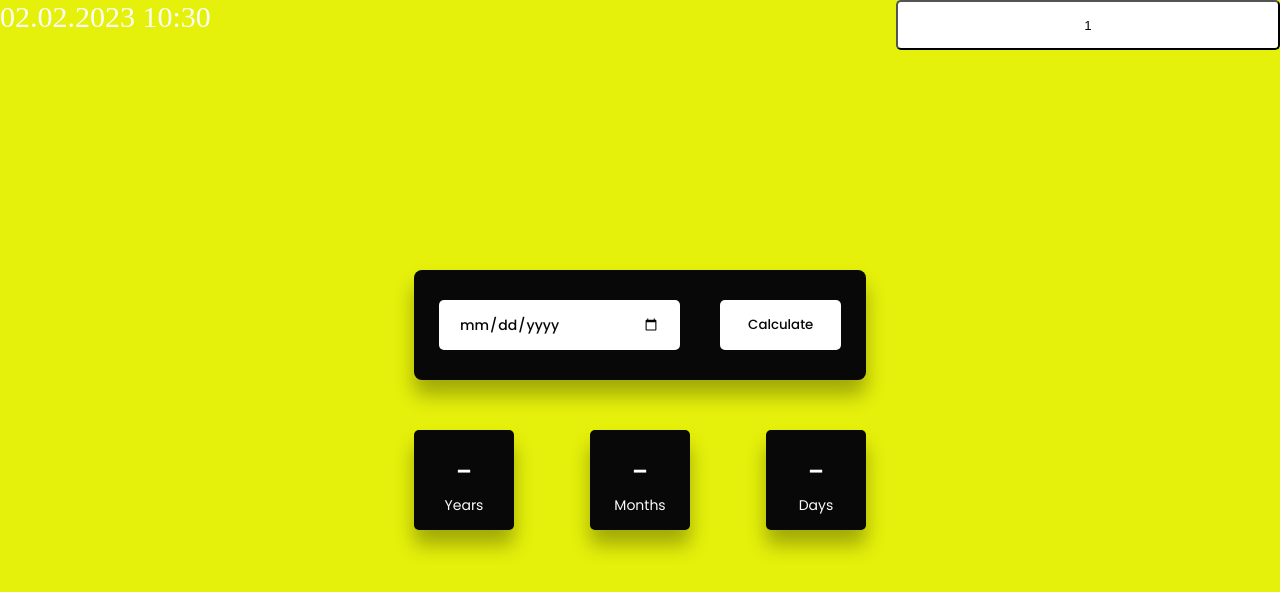
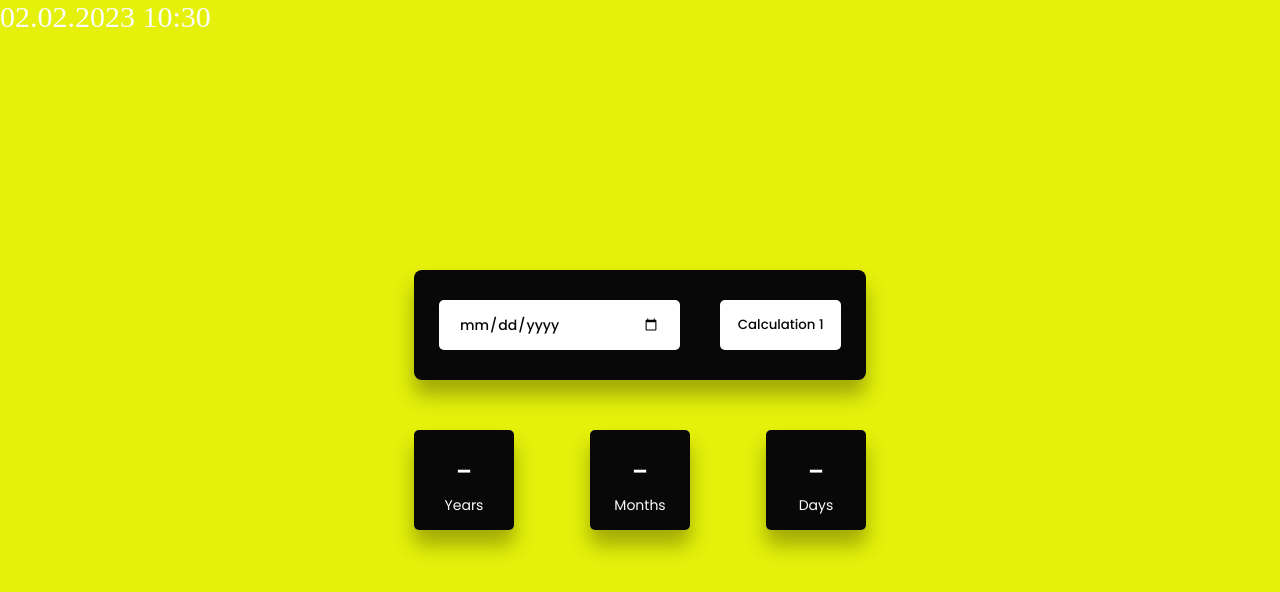
Before and after one commit to Aakanksha265/agecalculator, a plain HTML site: page index.html in a window 1280 px wide. Drawn offline with Linux system fonts and the light colour scheme.

Commit message:
added button

```diff
--- a/index.html
+++ b/index.html
@@ -13,7 +13,7 @@
     <div class="container">
         <div class="inputs-wrapper">
             <input type="date" id="date-input">
-            <button onclick="ageCalculate()">Calculate</button>
+            <button onclick="incrementVal(event)">Calculation 1</button>
         </div>
         <div class="outputs-wrapper">
             <div>
@@ -43,8 +43,7 @@
         </div>
     </div>
     <script src="script.js"></script>
-    <button onclick='incrementVal(event)'>1</button>
-    <p><span id="datetime"></span></p>
+<p><span id="datetime"></span></p>
 
 <script>
 var dt = new Date();
```
